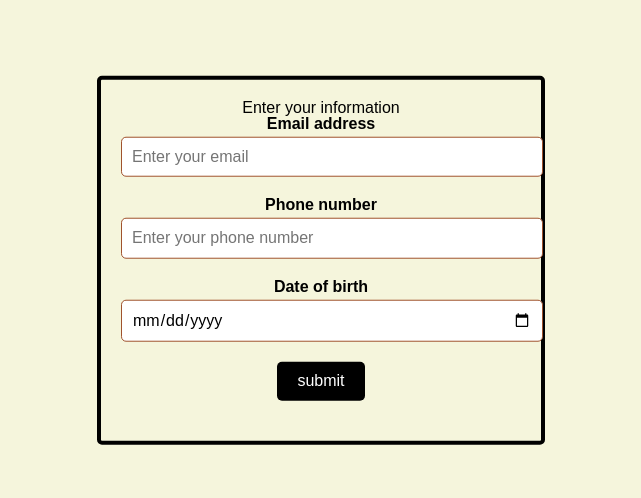
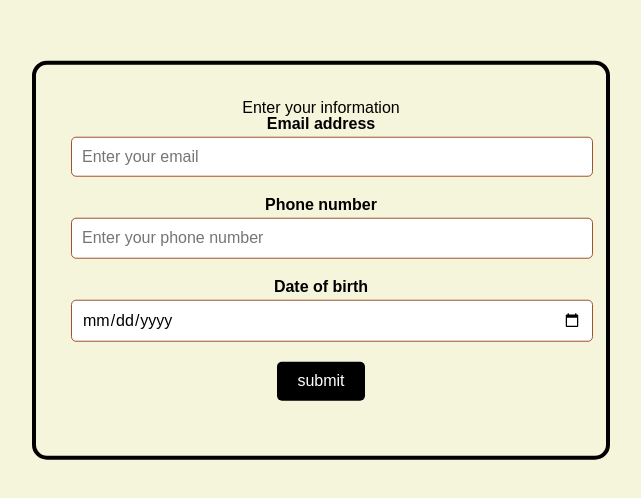
Before and after one commit to itmd362-Ali-Makhlouf/lab2, a plain HTML site: page index.html in a window 1280 px wide. Shown: the part 140-638 px from the top of the page, without its empty margins (319-960 px from the left). Drawn offline with Linux system fonts and the light colour scheme.

Commit message:
fix form size

```diff
--- a/css/screen.css
+++ b/css/screen.css
@@ -6,15 +6,16 @@ body {
 h1{
   text-align: center;
   color:#000000;
+
 }
 
   form {
     position: absolute;
-    max-width: 400px;
+    max-width: 500px;
     margin: 0 auto;
-    padding: 20px;
+    padding: 35px;
     border: 4px solid #000000;
-    border-radius: 5px;
+    border-radius: 15px;
     text-align: center;
     top: 50%;
     left: 50%;
```
